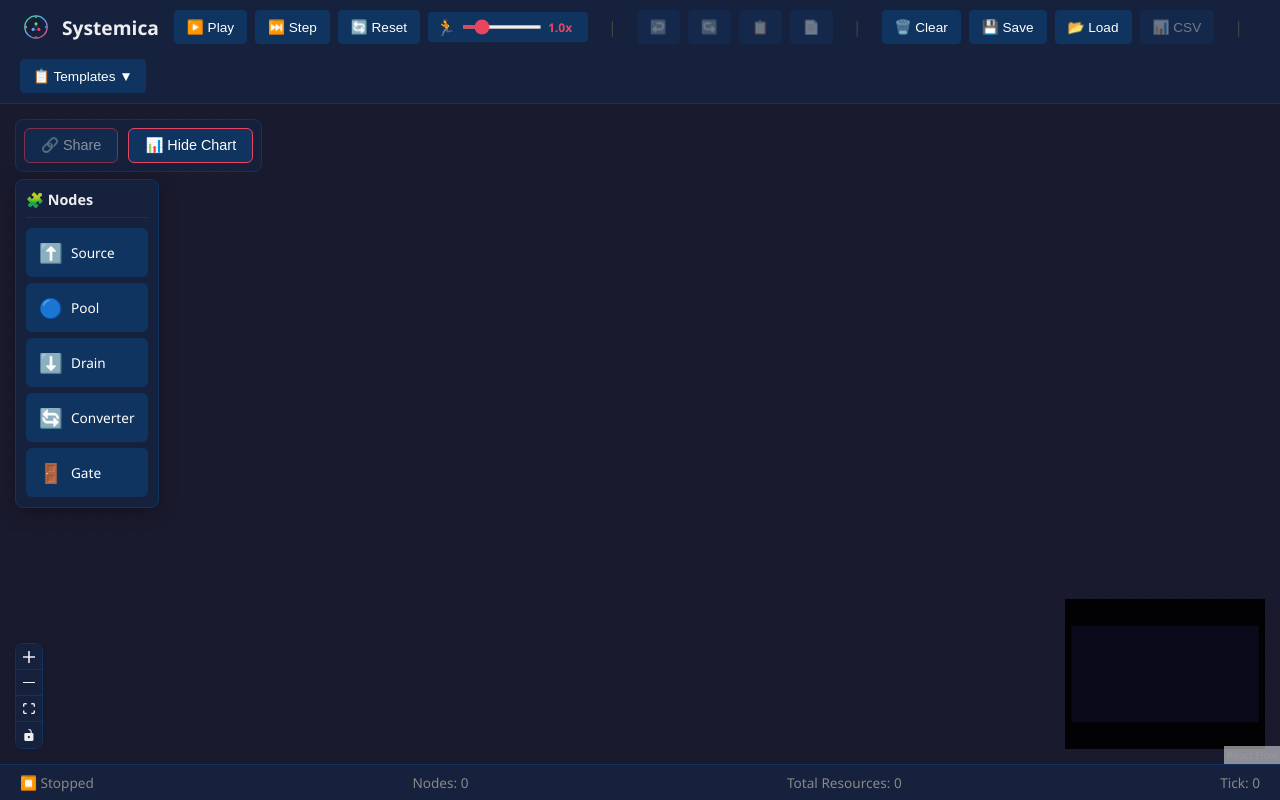
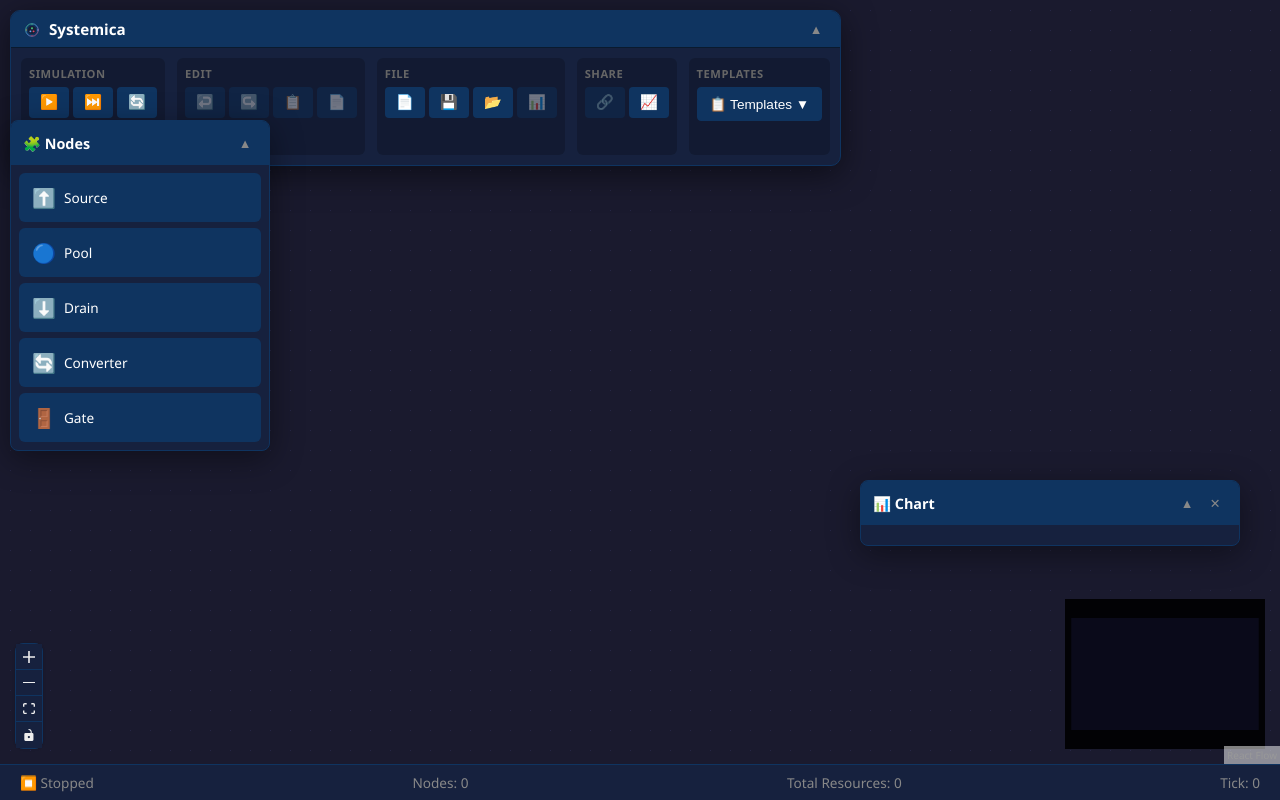
Before and after one commit to giocasu/systemica, a React (Vite) app: page / in a window 1280 px wide. Built offline with nearby package versions, Linux system fonts and the light colour scheme.

Commit message:
draggable panels

```diff
--- a/src/App.tsx
+++ b/src/App.tsx
@@ -4,7 +4,6 @@
   Controls,
   Background,
   BackgroundVariant,
-  Panel,
   MiniMap,
   useReactFlow,
   ReactFlowProvider,
@@ -14,19 +13,18 @@
 
 import { useSimulatorStore } from './store/simulatorStore';
 import { nodeTypes } from './nodes';
-import { Toolbar } from './components/Toolbar';
 import { PropertiesPanel } from './components/PropertiesPanel';
 import { EdgePropertiesPanel } from './components/EdgePropertiesPanel';
 import { StatusBar } from './components/StatusBar';
 import { ResourceChart } from './components/ResourceChart';
 import { NodePalette } from './components/NodePalette';
+import { DraggableToolbar } from './components/DraggableToolbar';
+import { DraggablePanel } from './components/DraggablePanel';
 import { NodeType } from './types';
 import {
   saveToLocalStorage,
   loadFromLocalStorage,
   parseShareableLink,
-  generateShareableLink,
-  copyToClipboard
 } from './utils/persistence';
 
 function Flow() {
@@ -55,7 +53,6 @@
 
   const reactFlowWrapper = useRef<HTMLDivElement>(null);
   const { screenToFlowPosition } = useReactFlow();
-  const [shareMessage, setShareMessage] = useState<string | null>(null);
   const [showChart, setShowChart] = useState(true);
   const initialLoadDone = useRef(false);
 
@@ -95,19 +92,6 @@
     }, 500);
 
     return () => clearTimeout(timeout);
-  }, [nodes, edges]);
-
-  // Generate share link
-  const handleShare = useCallback(async () => {
-    try {
-      const url = await generateShareableLink(nodes, edges);
-      await copyToClipboard(url);
-      setShareMessage('✅ Link copied!');
-      setTimeout(() => setShareMessage(null), 3000);
-    } catch {
-      setShareMessage('❌ Failed to generate link');
-      setTimeout(() => setShareMessage(null), 3000);
-    }
   }, [nodes, edges]);
 
   // Handle keyboard shortcuts
@@ -211,7 +195,18 @@
 
   return (
     <div className="app">
-      <Toolbar />
+      <DraggableToolbar
+        onToggleChart={() => setShowChart((prev) => !prev)}
+        showChart={showChart}
+      />
+      <DraggablePanel
+        title="🧩 Nodes"
+        defaultPosition={{ x: 10, y: 120 }}
+        className="palette-draggable"
+        minWidth={260}
+      >
+        <NodePalette />
+      </DraggablePanel>
       <div className="flow-wrapper" ref={reactFlowWrapper}>
         <ReactFlow
           nodes={nodes}
@@ -250,45 +245,52 @@
             style={{ background: '#0a0a1a' }}
           />
           <Background variant={BackgroundVariant.Dots} gap={20} size={1} color="#2a2a4e" />
-          <Panel position="top-left">
-            <div className="share-panel">
-              <button
-                className="share-btn"
-                onClick={handleShare}
-                disabled={nodes.length === 0}
-                title="Copy shareable link"
-              >
-                🔗 Share
-              </button>
-              <button
-                className="share-btn"
-                onClick={() => setShowChart(!showChart)}
-                title={showChart ? 'Hide chart' : 'Show chart'}
-              >
-                📊 {showChart ? 'Hide' : 'Show'} Chart
-              </button>
-              {shareMessage && <span className="share-message">{shareMessage}</span>}
-            </div>
-          </Panel>
-          <Panel position="top-left" style={{ top: 60 }}>
-            <div className="node-palette-panel">
-              <div className="palette-header">🧩 Nodes</div>
-              <NodePalette />
-            </div>
-          </Panel>
-          {showChart && (
-            <Panel position="bottom-right">
-              <div className="chart-panel">
-                <ResourceChart />
-              </div>
-            </Panel>
-          )}
         </ReactFlow>
       </div>
 
-      {/* Fixed Properties Panel */}
-      {selectedNodeId && <PropertiesPanel nodeId={selectedNodeId} />}
-      {selectedEdgeId && <EdgePropertiesPanel edgeId={selectedEdgeId} />}
+      {showChart && (
+        <DraggablePanel
+          title="📊 Chart"
+          defaultPosition={{
+            x: typeof window !== 'undefined' ? Math.max(10, window.innerWidth - 420) : 10,
+            y: typeof window !== 'undefined' ? Math.max(10, window.innerHeight - 320) : 10,
+          }}
+          onClose={() => setShowChart(false)}
+          className="chart-draggable"
+          minWidth={380}
+        >
+          <ResourceChart />
+        </DraggablePanel>
+      )}
+
+      {selectedNodeId && (
+        <DraggablePanel
+          title="📝 Properties"
+          defaultPosition={{
+            x: typeof window !== 'undefined' ? Math.max(10, window.innerWidth - 320) : 10,
+            y: 80,
+          }}
+          onClose={() => setSelectedNode(null)}
+          className="properties-draggable"
+          minWidth={280}
+        >
+          <PropertiesPanel nodeId={selectedNodeId} />
+        </DraggablePanel>
+      )}
+      {selectedEdgeId && (
+        <DraggablePanel
+          title="🔗 Connection"
+          defaultPosition={{
+            x: typeof window !== 'undefined' ? Math.max(10, window.innerWidth - 320) : 10,
+            y: 80,
+          }}
+          onClose={() => setSelectedEdge(null)}
+          className="properties-draggable"
+          minWidth={280}
+        >
+          <EdgePropertiesPanel edgeId={selectedEdgeId} />
+        </DraggablePanel>
+      )}
 
       <StatusBar />
     </div>
--- a/src/components/DraggableToolbar.tsx
+++ b/src/components/DraggableToolbar.tsx
@@ -48,11 +48,8 @@
   const [shareMessage, setShareMessage] = useState<string | null>(null);
 
   const handleNew = () => {
-    if (nodes.length > 0) {
-      if (confirm('Create new project? Unsaved changes will be lost.')) {
-        newProject();
-      }
-    }
+    if (nodes.length === 0) return;
+    if (confirm('Create new project? Unsaved changes will be lost.')) newProject();
   };
 
   const handleSave = () => {
@@ -99,7 +96,14 @@
     >
       <div ref={nodeRef} className={`draggable-toolbar ${isCollapsed ? 'collapsed' : ''}`}>
         <div className="toolbar-header">
-          <span className="toolbar-title">🎮 Game Economy Simulator</span>
+          <span className="toolbar-title">
+            <img
+              src={`${import.meta.env.BASE_URL}logo.svg`}
+              alt="Systemica"
+              className="toolbar-logo"
+            />
+            Systemica
+          </span>
           <div className="toolbar-header-controls">
             <button
               className="toolbar-collapse-btn"
--- a/src/components/EdgePropertiesPanel.tsx
+++ b/src/components/EdgePropertiesPanel.tsx
@@ -17,7 +17,7 @@
   };
 
   return (
-    <div className="properties-panel">
+    <div className="properties-panel edge-properties-panel">
       <h3>🔗 Connection Properties</h3>
 
       <div className="property-group">
--- a/src/styles.css
+++ b/src/styles.css
@@ -180,6 +180,13 @@
   font-weight: 600;
   font-size: 0.95rem;
   color: #fff;
+}
+
+.toolbar-logo {
+  width: 18px;
+  height: 18px;
+  margin-right: 8px;
+  vertical-align: text-bottom;
 }
 
 .toolbar-header-controls {
@@ -1009,6 +1016,11 @@
   border-radius: 0;
   box-shadow: none;
   width: 100%;
+  position: static;
+  top: auto;
+  right: auto;
+  max-height: none;
+  overflow: visible;
 }
 
 .properties-draggable .properties-panel h3 {
@@ -1021,6 +1033,11 @@
   border-radius: 0;
   box-shadow: none;
   width: 100%;
+  position: static;
+  top: auto;
+  right: auto;
+  max-height: none;
+  overflow: visible;
 }
 
 .properties-draggable .edge-properties-panel h3 {
```
Also changed, not shown: 2 other files (tests, documents, lock files or other folders).
